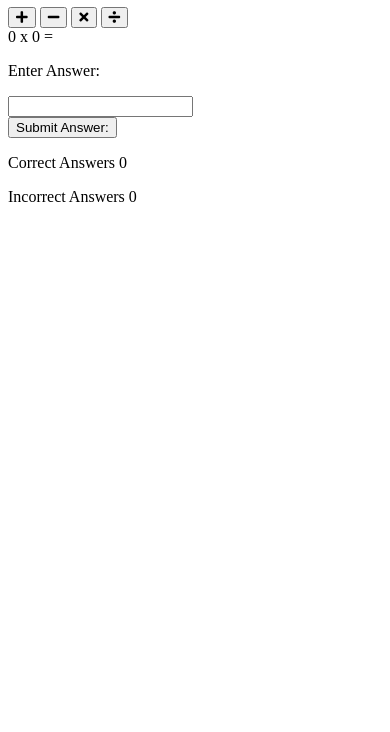
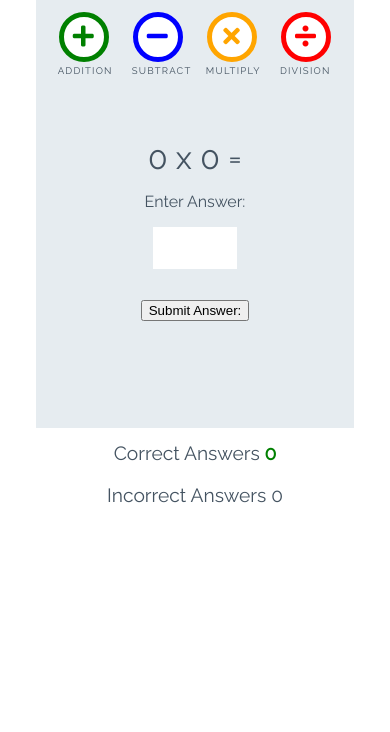
Before and after one commit to hiboibrahim/lovemath, a plain HTML site: page index.html in a window 390 px wide. Shown: the part 112-844 px from the top of the page. Drawn offline with Linux system fonts and the light colour scheme.

Commit message:
add css styling + pseudo element to btn--big

```diff
--- a/assets/css/style.css
+++ b/assets/css/style.css
@@ -0,0 +1,255 @@
+/* --------- Global style */
+
+body {
+    background-color: white;
+    font-family: "Raleway", sans-serif;
+    color: #445361;
+    text-align: center;
+}
+
+/* --------- Heading */
+
+.heading {
+    text-align: center;
+    font-size: 2.5rem;
+}
+
+.logo {
+    height: 40px;
+    padding-right: 5px;
+}
+
+/* --------- Game layout */
+
+.game-area {
+    background-color: #E6ECF0;
+    box-sizing: border-box;
+    width: 85%;
+    height: 65vh;
+    max-height: 450px;
+    max-width: 830px;
+    margin-left: auto;
+    margin-right: auto;
+    padding: 1%;
+}
+
+.question-area {
+    width: 50%;
+    font-size: 2rem;
+    margin: auto;
+    padding: 50px 0;
+}
+
+.question-area span {
+    padding: 0 15px;
+}
+
+.score-area {
+    margin: 5px auto;
+    width: 60%;
+    font-size: 1.2rem;
+}
+
+.controls-area {
+    width: 85%;
+    margin: 30px auto;
+}
+
+#score {
+    color: green;
+    font-weight: bold;
+}
+
+#incorrect {
+    color: red;
+    font-weight: bold;
+}
+
+.answer-message {
+    display: none;
+    font-size: 1rem;
+}
+
+#answer-box {
+    border: none;
+    color: #445361;
+    display: inline-block;
+    height: 40px;
+    width: 80px;
+    font-size: 1.2rem;
+}
+
+.scores {
+    display: inline-block;
+    padding: 25px;
+}
+
+/* --------- Buttons */
+
+.btn {
+    width: 220px;
+    height: 60px;
+    font-family: "Raleway", sans-serif;
+    text-transform: uppercase;
+    letter-spacing: 1.2px;
+    color: white;
+}
+
+.btn:focus {
+    outline: none;
+}
+
+.btn--big {
+    padding-top: 10px;
+    border-radius: 50%;
+    background-color: white;
+    border: 10px solid;
+    width: 100px;
+    height: 100px;
+    font-size: 3.2rem;
+    margin: 0 30px;
+    transition: all 0.5s;
+}
+
+.btn--big::after{
+content: attr(data-type);
+font-size: 1rem;
+color: #445361;
+position: relative;
+left: -0.5rem;
+}
+
+
+
+
+.btn--blue {
+    border-color: blue;
+    color: blue;
+}
+
+.btn--blue:active,
+.btn--blue:hover {
+    background-color: darkblue;
+    color: white;
+}
+
+.btn--orange {
+    border-color: orange;
+    color: orange;
+}
+
+.btn--orange:active,
+.btn--orange:hover {
+    background-color: darkorange;
+    color: white;
+}
+
+.btn--red {
+    border-color: red;
+    color: red;
+}
+
+.btn--red:active,
+.btn--red:hover {
+    background-color: darkred;
+    color: white;
+}
+
+.btn--green {
+    border-color: green;
+    color: green;
+}
+
+.btn--green:active,
+.btn--green:hover {
+    background-color: darkgreen;
+    color: white;
+}
+
+.btn--gray {
+    margin-top: 25px;
+    background-color: #445361;
+    border: 1px transparent;
+    border-radius: 20px;
+}
+
+.btn--gray:active,
+.btn--gray:hover {
+    background-color: #0d1013;
+}
+
+/* --------- Media queries */
+
+@media (max-width: 414px) {
+    .controls-area {
+        width: 100%;
+    }
+
+    .btn--big {
+        margin: 0 10px;
+        padding: 5px;
+        border: 5px solid;
+        width: 50px;
+        height: 50px;
+        font-size: 1.5rem;
+    }
+
+    .btn--big::after {
+        font-size: 0.6rem;
+        left: -0.7rem;
+    }
+
+    .question-area {
+        padding: 10% 0;
+        width: 100%;
+    }
+
+    .question-area span {
+        padding: 0;
+    }
+
+    .answer-message {
+        display: block;
+    }
+
+    #answer-box {
+        display: block;
+        margin: 0 auto;
+    }
+    .btn--gray {
+        margin-top: 0;
+    }
+
+    .score-area {
+        width: 100%;
+    }
+
+    .scores {
+        margin: 0.5em auto;
+        display: block;
+        padding: 5px;
+    }
+
+    .heading {
+        font-size: 2rem;
+    }
+}
+
+@media (max-width: 320px) {
+    .game-area {
+        height: 70vh;
+    }
+
+    .controls-area {
+        width: 75%;
+        margin: 10px auto;
+    }
+
+    .btn--big {
+        margin: 10px 10px;
+    }
+    .question-area {
+        padding: 10px 0;
+    }
+
+}
--- a/index.html
+++ b/index.html
@@ -16,10 +16,10 @@
 </h1>
 <div class="game-area">
 <div class="controls-area">
-    <button class="btn btn--big btn--green"><i class="fa fa-plus"></i></button>
-    <button class="btn btn--big btn--blue"><i class="fa fa-minus"></i></button>
-    <button class="btn btn--big btn--orange"><i class="fa fa-times"></i></button>
-    <button class="btn btn--big btn--red"><i class="fa fa-divide"></i></button>
+    <button data-type="addition" class="btn btn--big btn--green"><i class="fa fa-plus"></i></button>
+    <button data-type="subtract" class="btn btn--big btn--blue"><i class="fa fa-minus"></i></button>
+    <button data-type="multiply" class="btn btn--big btn--orange"><i class="fa fa-times"></i></button>
+    <button data-type="division" class="btn btn--big btn--red"><i class="fa fa-divide"></i></button>
 </div>
 <div class="question-area">
     <span id="operand1">0</span>
@@ -29,7 +29,7 @@
     <p class="answer-message">Enter Answer:</p>
    <input type="number" id="answer-box">
 </div>
-<button id="btn btn--gray">Submit Answer:</button>
+<button data-type="submit" id="btn btn--gray">Submit Answer:</button>
 </div>
 <div class="score-area">
 <p class="scores">Correct Answers <span id="score">0</span></p>
```
